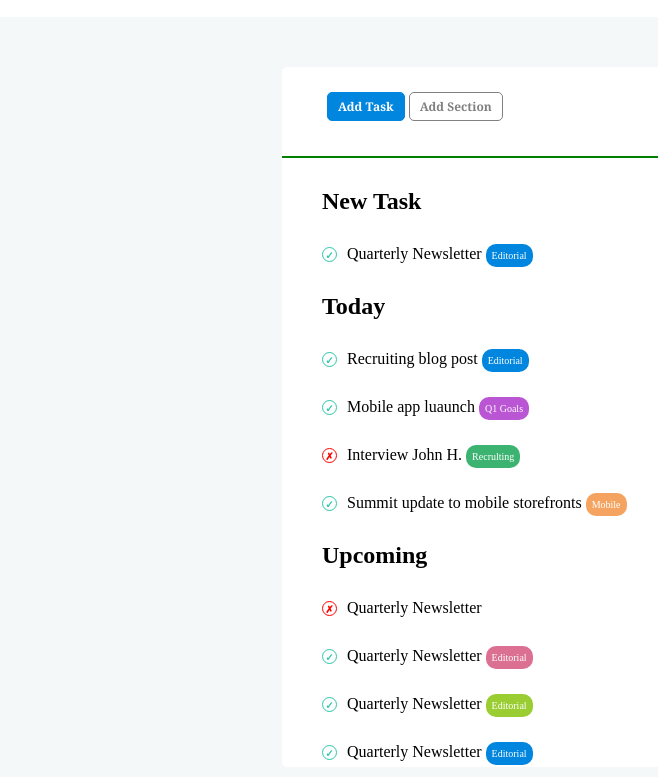
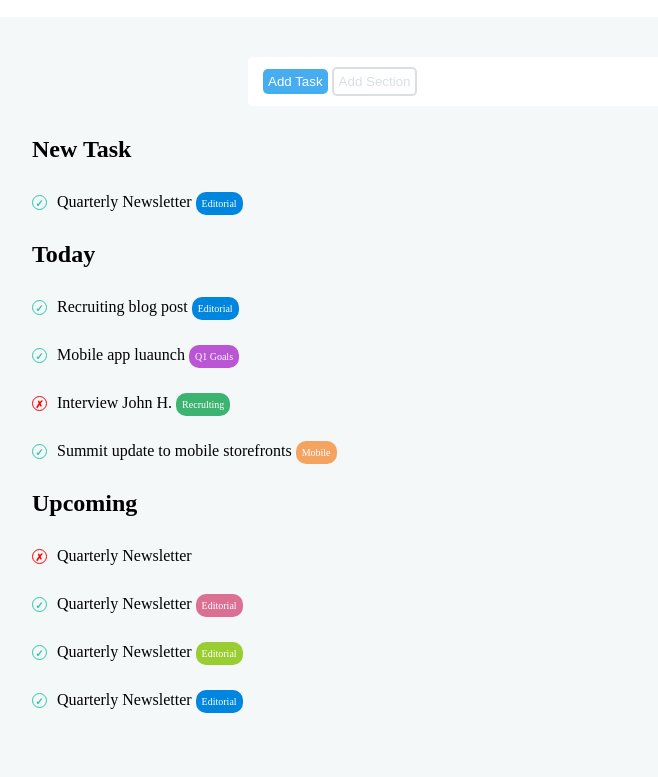
Before and after one commit to GianniMarkQuagliani/html-css-toboolist, a plain HTML site: page index.html in a window 1280 px wide. Shown: the part 103-880 px from the top of the page, without its empty margins (8-666 px from the left). After the commit the page ends 842 px from the top, so only its background shows below. Drawn offline with Linux system fonts and the light colour scheme.

Commit message:
fix bottom

```diff
--- a/assets/css/style.css
+++ b/assets/css/style.css
@@ -26,45 +26,31 @@ header{
 }
 
 
-/* main  */
-.container{
+/* bottoni  */
+#bottoni{
   background-color: white;
-  width: 700px;
-  height: 700px;
+  width: 60%;
+  margin: auto;
+  margin-top: 40px;
   border-radius: 5px;
-  margin: auto;
-  margin-top: 50px;
-  margin-bottom: 10px;
-}
-/* riga  */
-#riga{
-  margin-top: 10px;
-  border-top: 2px solid green;
-}
-
-/* pulsanti  */
-.pulsanti{
-  padding: 25px 45px;
-}
-
-.pulsante {
-  font-family: Cambria, Cochin, Georgia, Times, 'Times New Roman', serif;
-  font-weight: bold;
-  font-size: 12px;
-  border-radius: 5px;
-  padding: 5px 10px;
+  padding: 10px;
 }
 
 .task{
-  background-color: #0086df;
+  background-color: #46adf1;
   color: white;
-  border: 1px solid #0086df;
+  border-radius: 5px;
+  border: 0;
+  margin-left: 5px;
+  padding: 5px;
 }
 
 .section{
-  background-color:white;
-  border: 1px solid grey;
-  color: grey;
+  background-color: white;
+  color: #dbdfe1;
+  border-radius: 5px;
+  border: 2px solid #dbdfe1;
+  padding: 5px;
 }
 
 
--- a/index.html
+++ b/index.html
@@ -22,12 +22,10 @@
 
   <main>
     <section>
-      <div class="container">
-        <div class="pulsanti"> <!-- pulsanti -->
-          <button class="pulsante task">Add Task</button>
-          <button class="pulsante section">Add Section</button>
-        </div> <!-- /pulsanti -->
-        <div id="riga"></div>
+      <div id="bottoni">
+        <button class="task"><span>Add Task</span></button>
+        <button class="section"><span>Add Section</span></button>
+      </div> <!-- /pulsanti -->
 
         <div class="lista">
           <ul>
```
